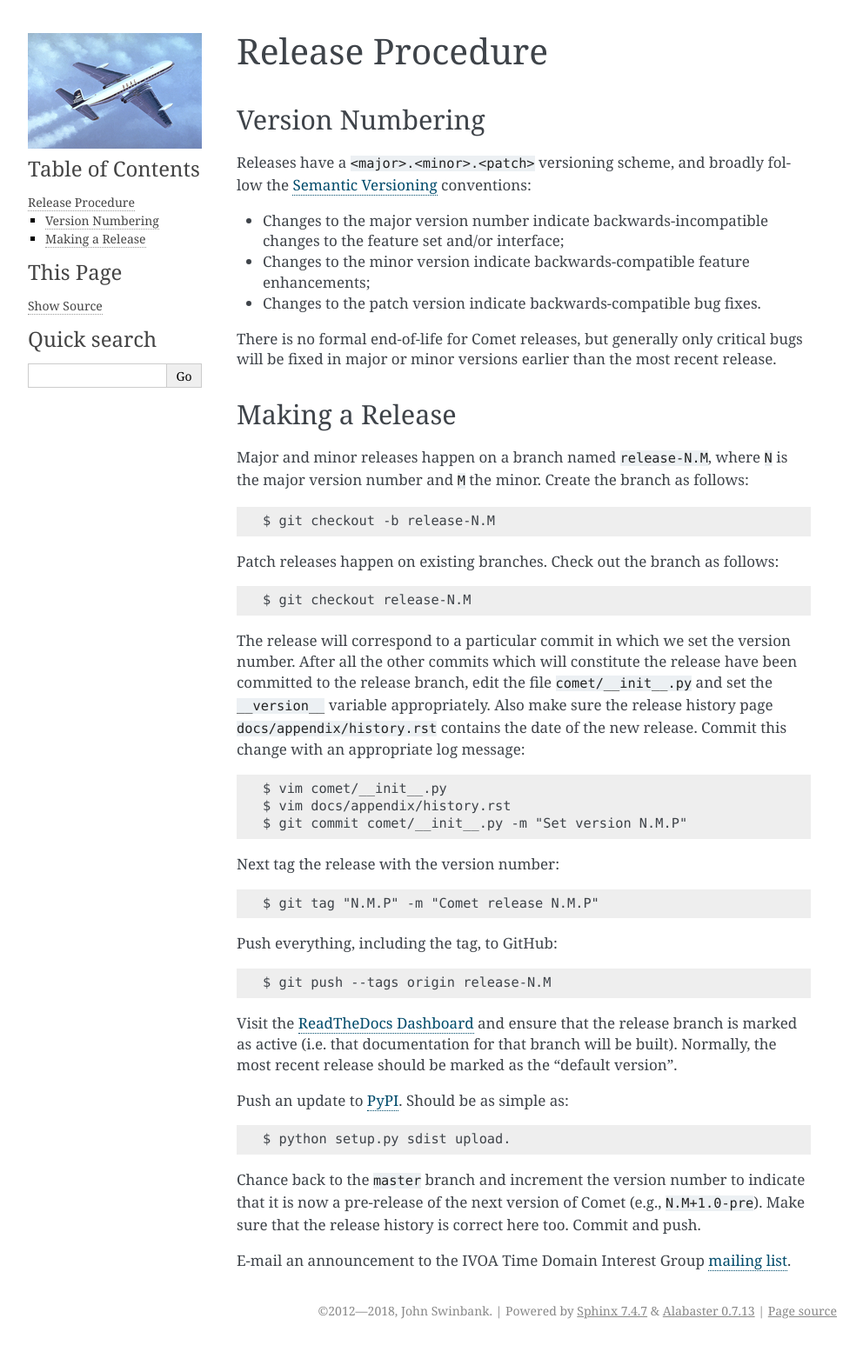
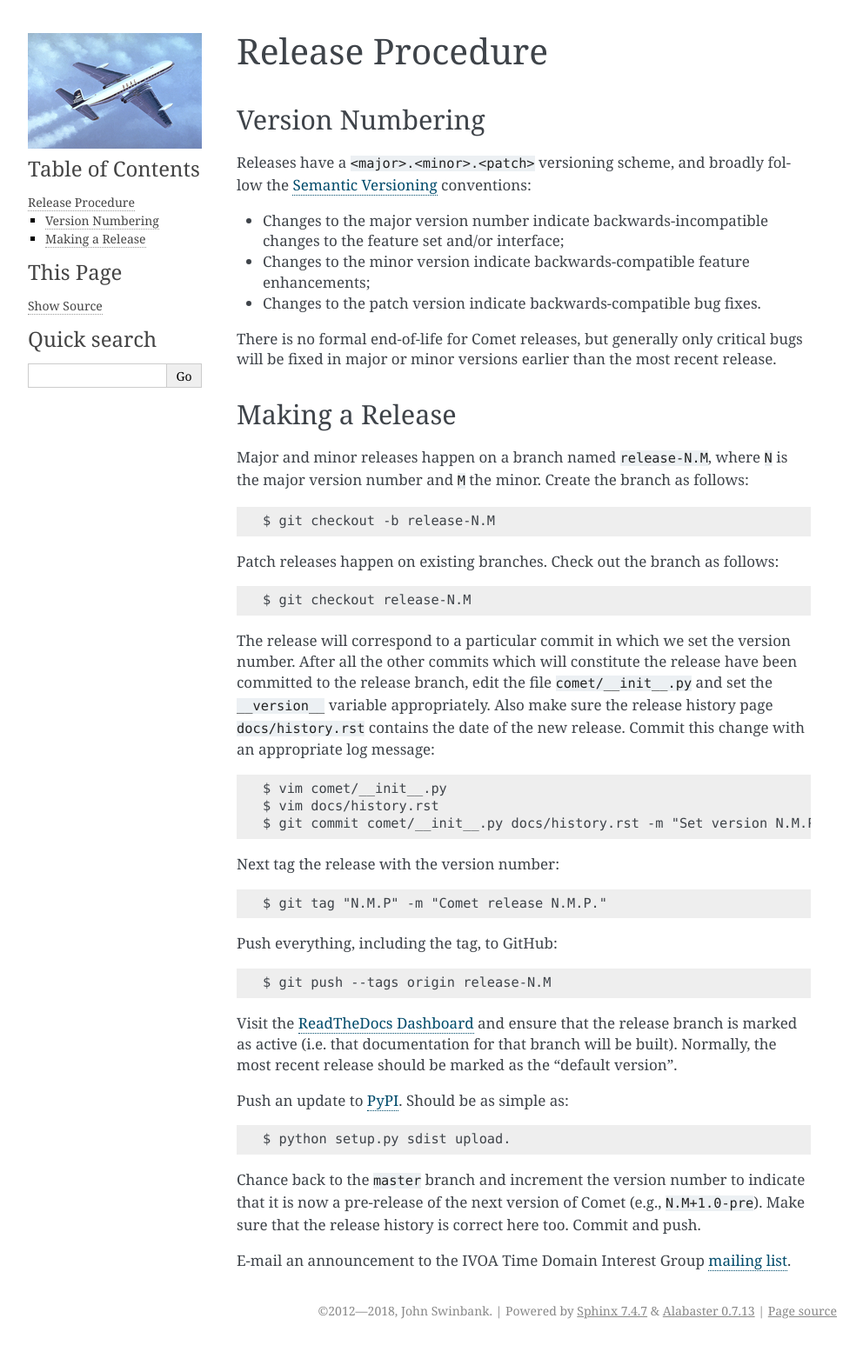
Before and after one commit to jdswinbank/Comet, a Sphinx documentation site: the page built from docs/appendix/release.rst, in a window 1280 px wide. Shown: the whole page at 87% size, without its empty margins (148-1140 px from the left). Built offline with Sphinx 7.4.7, drawn with Linux system fonts in a browser that asks for light colours.

Commit message:
Correct location of history.rst in docs.

```diff
--- a/docs/appendix/release.rst
+++ b/docs/appendix/release.rst
@@ -36,16 +36,16 @@ The release will correspond to a particular commit in which we set the version
 number. After all the other commits which will constitute the release have
 been committed to the release branch, edit the file ``comet/__init__.py`` and
 set the ``__version__`` variable appropriately. Also make sure the release
-history page ``docs/appendix/history.rst`` contains the date of the new
-release. Commit this change with an appropriate log message::
+history page ``docs/history.rst`` contains the date of the new release. Commit
+this change with an appropriate log message::
 
   $ vim comet/__init__.py
-  $ vim docs/appendix/history.rst
-  $ git commit comet/__init__.py -m "Set version N.M.P"
+  $ vim docs/history.rst
+  $ git commit comet/__init__.py docs/history.rst -m "Set version N.M.P."
 
 Next tag the release with the version number::
 
-  $ git tag "N.M.P" -m "Comet release N.M.P"
+  $ git tag "N.M.P" -m "Comet release N.M.P."
 
 Push everything, including the tag, to GitHub::
 
```
